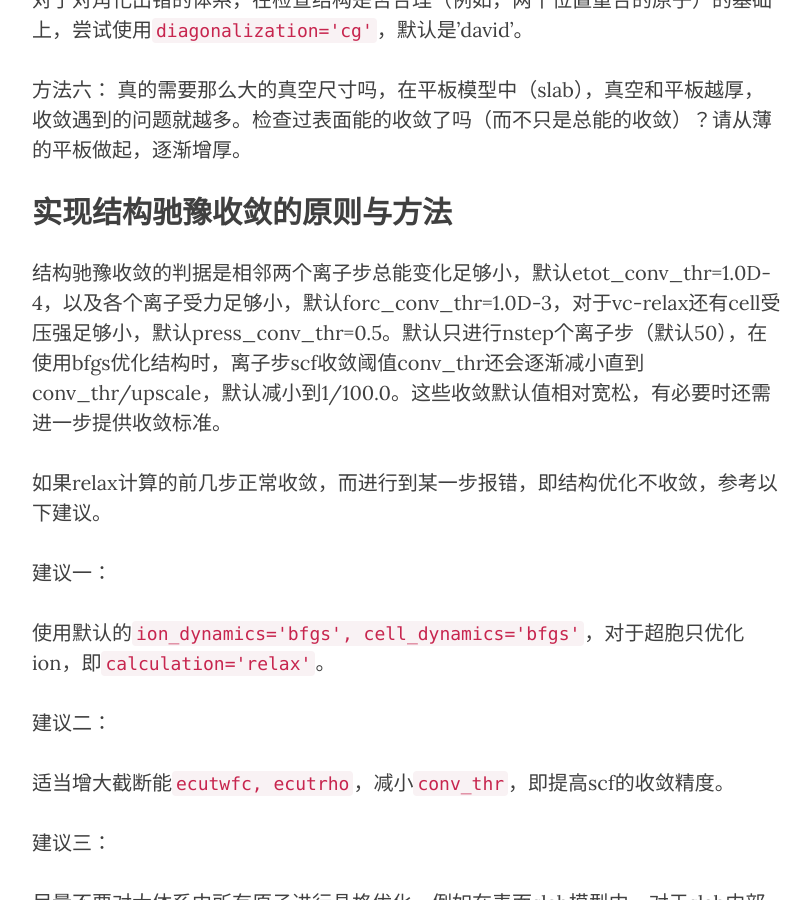
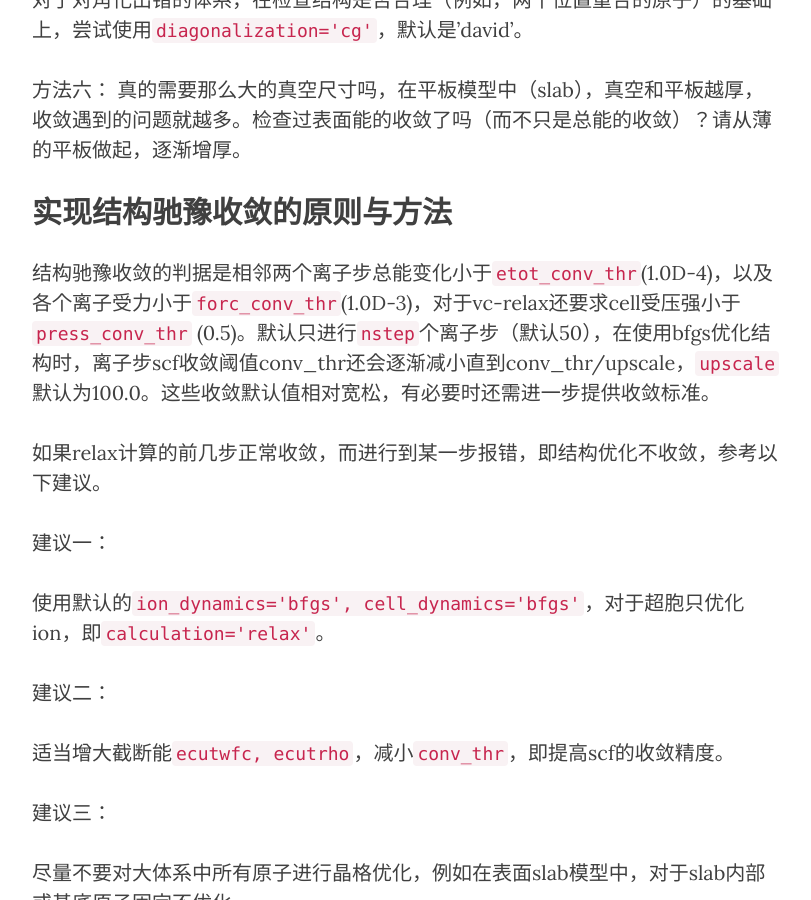
Before and after one commit to yyyu200/DFTbook, a Jekyll site: the page built from _posts/2019-06-27-converge.md, in a window 1280 px wide and 900 px high, scrolled down 1743 px. Shown: the whole window, without its empty margins (233-1044 px from the left). Built offline with Jekyll 4.4.1, drawn with Linux system fonts in a browser that asks for light colours; nearby versions of some CDN libraries; comment, search, counter and statistics services are not loaded.

Commit message:
modify at20190627-14:01:44-aliyun

````diff
--- a/_posts/2019-06-27-converge.md
+++ b/_posts/2019-06-27-converge.md
@@ -75,7 +75,7 @@ degauss=1.0d-9,
 
 ## 实现结构驰豫收敛的原则与方法
 
-结构驰豫收敛的判据是相邻两个离子步总能变化足够小，默认etot_conv_thr=1.0D-4，以及各个离子受力足够小，默认forc_conv_thr=1.0D-3，对于vc-relax还有cell受压强足够小，默认press_conv_thr=0.5。默认只进行nstep个离子步（默认50），在使用bfgs优化结构时，离子步scf收敛阈值conv_thr还会逐渐减小直到conv_thr/upscale，默认减小到1/100.0。这些收敛默认值相对宽松，有必要时还需进一步提供收敛标准。
+结构驰豫收敛的判据是相邻两个离子步总能变化小于```etot_conv_thr```(1.0D-4)，以及各个离子受力小于```forc_conv_thr```(1.0D-3)，对于vc-relax还要求cell受压强小于```press_conv_thr``` (0.5)。默认只进行```nstep```个离子步（默认50），在使用bfgs优化结构时，离子步scf收敛阈值conv_thr还会逐渐减小直到conv_thr/upscale，```upscale```默认为100.0。这些收敛默认值相对宽松，有必要时还需进一步提供收敛标准。
 
 如果relax计算的前几步正常收敛，而进行到某一步报错，即结构优化不收敛，参考以下建议。
 
````
